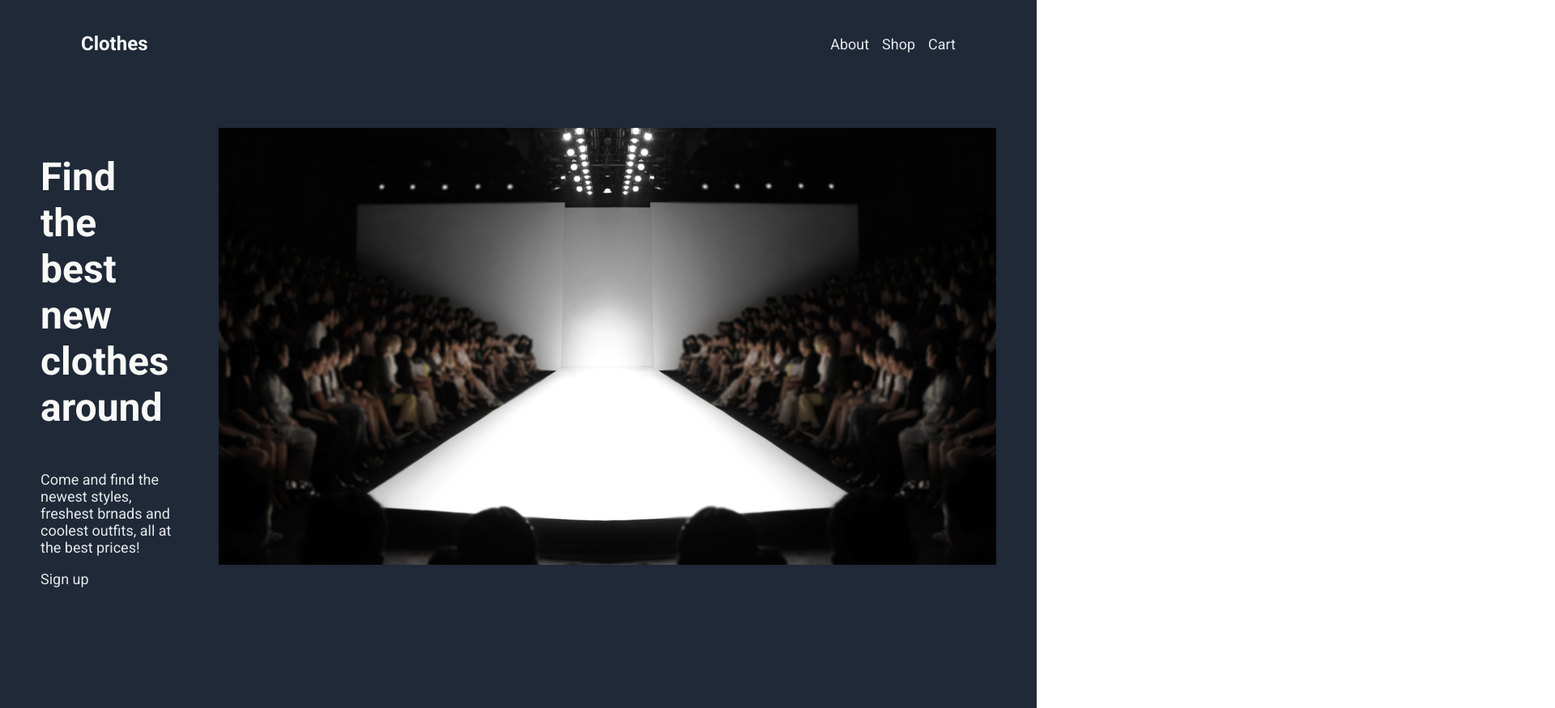
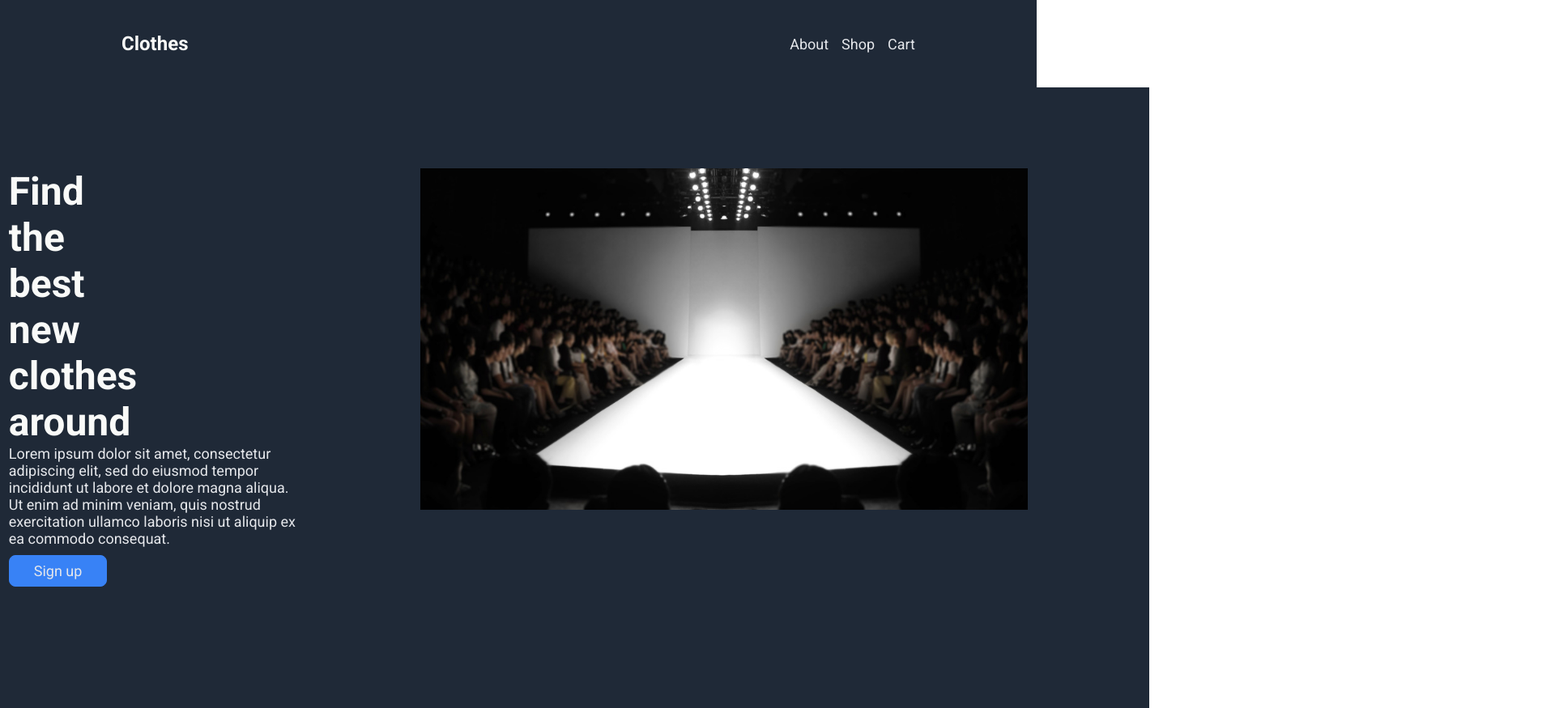
Before and after one commit to Buckerooster/DesignProject, a plain HTML site: page index.html in a window 1280 px wide. Shown: the top 875 px of the page at 81% size, 1920 px wide, since content can reach past the window. Drawn offline with Linux system fonts and the light colour scheme.

Commit message:
added to CSS

```diff
--- a/index.html
+++ b/index.html
@@ -18,17 +18,18 @@
     <div class="content">
         <div class="first-block">
             <div class="text">
-                <h1>Find the best new clothes around</h1>
-                <p class="header-text">Come and find the newest styles, freshest brnads and coolest outfits, all at the best prices!</p>
-                <div class="button">Sign up</div>
+                <div class="herotext">Find the best new clothes around</div>
+                <div class="header-text">Lorem ipsum dolor sit amet, consectetur adipiscing elit, sed do eiusmod tempor incididunt ut labore et dolore magna aliqua. Ut enim ad minim veniam, quis nostrud exercitation ullamco laboris nisi ut aliquip ex ea commodo consequat.</div>
+                <a class="button" href="">Sign up</a>
             </div>
             <div class="hero">
-                <img src="./images/hero.jpeg" alt="runway">
+                <img class="heroimg" src="./images/hero.jpeg" alt="runway">
             </div>
         </div>
 
         <div class="info-block">
             <h2>Whats Popular</h2>
+            <div class="images">
                 <div class="info">
                     <img src="./images/ami-sweater.webp" alt="AMI Sweater">
                     <div class="text">Sweater by AMI Paris</div>
@@ -44,6 +45,7 @@
                 <div class="info">
                     <img src="./images/mmm-gats.webp" alt="MMM Gats">
                     <div class="text">Maison Martin Margiela Replica GAT</div>
+                </div>
             </div>
         </div>
 
--- a/stylesheet.css
+++ b/stylesheet.css
@@ -33,8 +33,8 @@ a {
 .header {
    padding: 16px;
    align-items: center;
-   padding-left: 100px;
-   padding-right: 100px;
+   padding-left: 150px;
+   padding-right: 150px;
 }
 
 h3 {
@@ -54,8 +54,11 @@ h3 {
     display: flex;
     gap: 50px;
     background-color: #1f2937;
-    padding: 50px;
+    padding: 100px;
     padding-bottom: 150px;
+    padding-left: 150px;
+    padding-right: 150px;
+
 }
 
 .text {
@@ -67,15 +70,12 @@ h3 {
     flex-wrap: wrap;
 }
 
-h1  {
+.herotext  {
     font-size: 48px;
     font-weight:bolder;
     color: #f9faf8;
-}
-
-.header-text {
     display: flex;
-    flex-wrap: wrap;
+    padding-right: 200px;
 }
 
 .header-text,
@@ -83,3 +83,35 @@ h1  {
     font-size: 18px;
     color: #E5E7EB;
 }
+
+.header-text {
+    margin-bottom: 10px;
+}
+
+.button {
+    background-color: #3882f6;
+    border: 1px solid #3882f6;
+    border-radius: 8px;
+    padding: 8px 30px;
+}
+
+.heroimg {
+    width: 750px;
+    margin-left: 100px;
+}
+
+.info-block {
+    display: flex;
+    flex-direction: column;
+}
+
+h2 {
+    font-size: 36px;
+    font-weight: bolder;
+    color: #1f2937;
+}
+
+.images {
+    display: flex;
+    flex-direction: row;
+}
```
Lines whose indentation alone changed are shown as unchanged.
